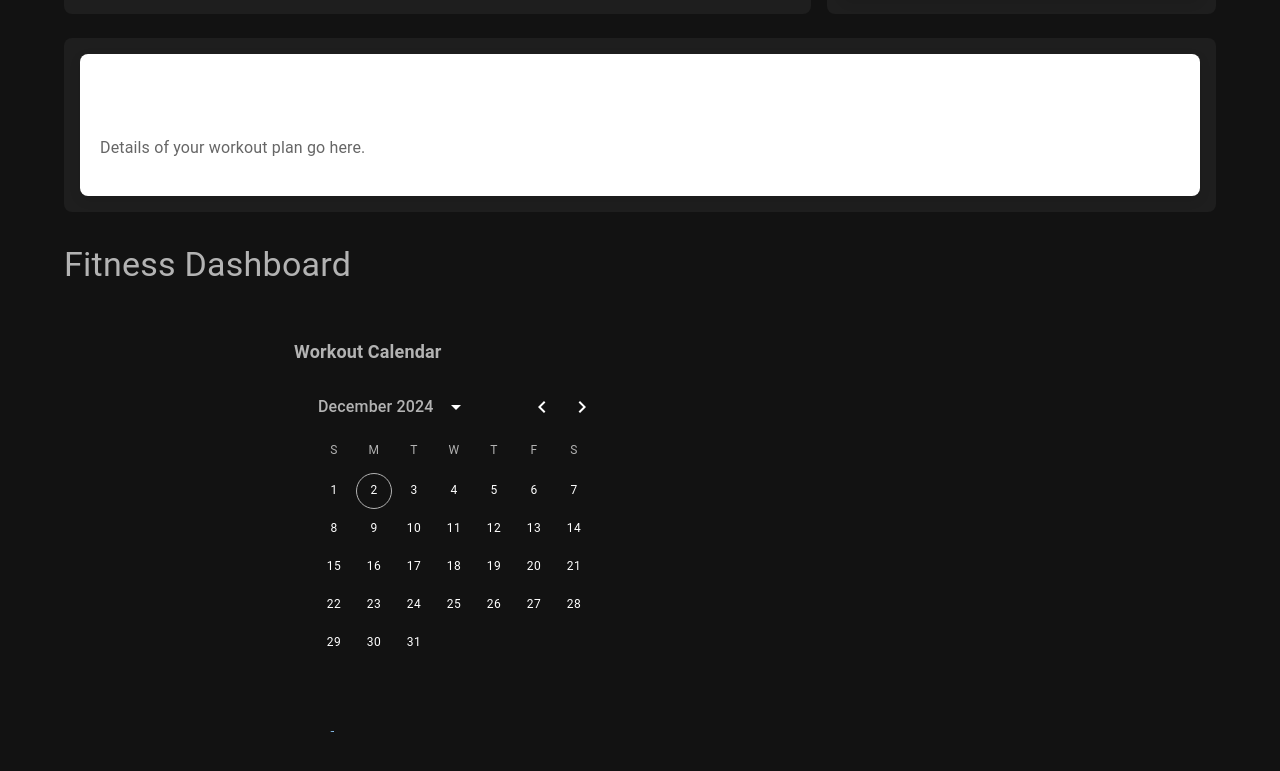
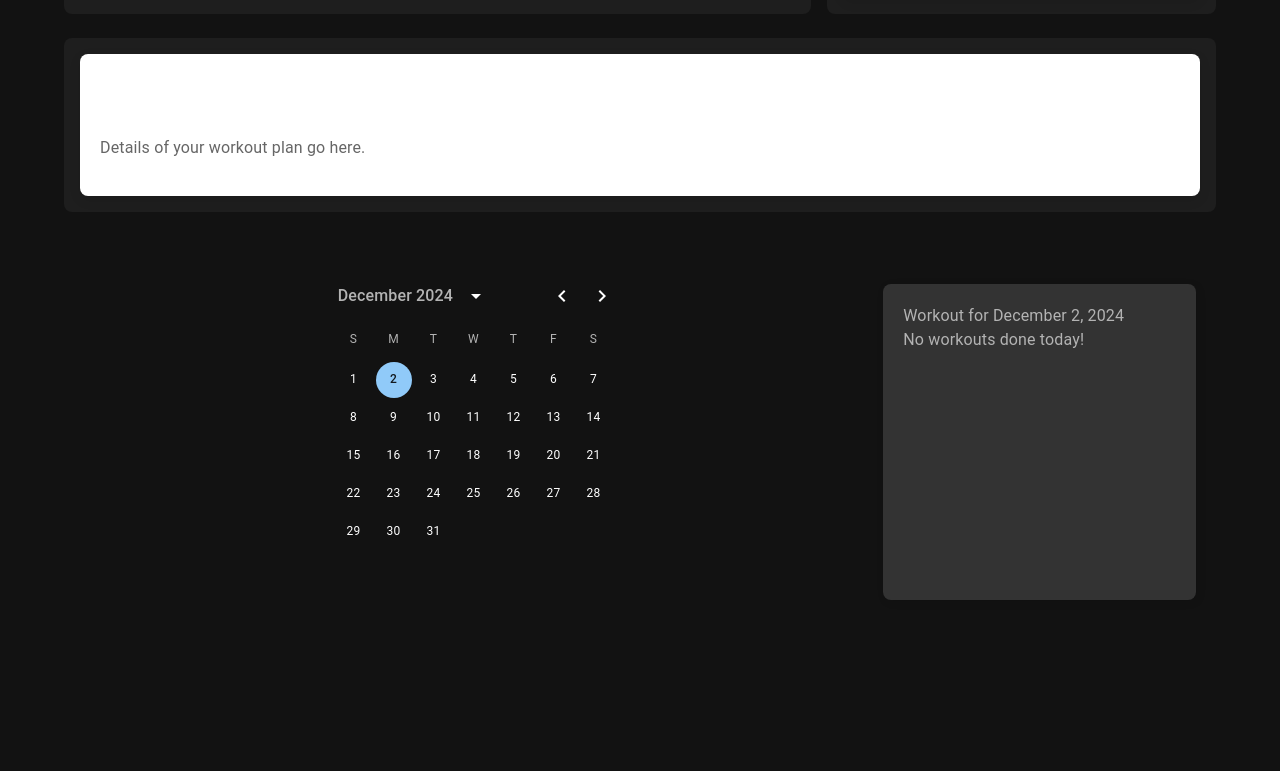
Before and after one commit to ngupta0843/CS35L-Final-Project, a React (Create React App) app in the folder client/: page /dashboard in a window 1280 px wide. Shown: the part 619-1390 px from the top of the page. After the commit the page ends 1239 px from the top, so only its background shows below. Built offline with nearby package versions, Linux system fonts and the light colour scheme.

Commit message:
Added a description box for workouts done every day. Will update with backend later

```diff
--- a/client/src/components/dashboard/Dashboard.jsx
+++ b/client/src/components/dashboard/Dashboard.jsx
@@ -122,9 +122,6 @@ const Dashboard = () => {
       </Container>
       <Container maxWidth="lg">
       <Box sx={{ marginTop: 4 }}>
-        <Typography variant="h4" component="h1" gutterBottom>
-          Fitness Dashboard
-        </Typography>
 
         {/* Fitness Calendar */}
         <FitnessCalendar />
--- a/client/src/components/dashboard/FitnessCalendar.jsx
+++ b/client/src/components/dashboard/FitnessCalendar.jsx
@@ -1,74 +1,96 @@
+// FitnessCalendar.jsx
 
 import React, { useState } from "react";
 import styled from "styled-components";
 import { LocalizationProvider } from "@mui/x-date-pickers/LocalizationProvider";
 import { AdapterDayjs } from "@mui/x-date-pickers/AdapterDayjs";
 import { DateCalendar } from "@mui/x-date-pickers";
-import { CircularProgress } from "@mui/material";
+import { Card, Typography, Box } from "@mui/material";
+import dayjs from "dayjs";
 
 // Styled components
-const CalendarContainer = styled.div`
-  flex: 1;
-  max-width: 800px;
+const CalendarContainer = styled(Box)`
   display: flex;
   justify-content: center;
-  padding: 22px 0px;
-  overflow-y: scroll;
+  padding: 20px;
+  margin-top: 20px;
+  gap: 20px;
 `;
 
-const Left = styled.div`
-  flex: 0.3;
-  height: fit-content;
-  padding: 18px;
-  border: 1px solid ${({ theme }) => theme.text_primary + 20};
-  border-radius: 14px;
-  box-shadow: 1px 6px 20px 0px ${({ theme }) => theme.primary + 15};
-  margin-right: 20px;
+const CalendarWrapper = styled(Box)`
+  flex: 1;
 `;
 
-const Title = styled.div`
-  font-weight: 600;
-  font-size: 18px;
-  margin-bottom: 10px;
+const WorkoutWrapper = styled(Box)`
+  flex: 0.35;
+  max-width: 400px;
+  padding: 20px;
+  margin-top: 20px;
+  border-radius: 8px;
+  box-shadow: 2px 2px 8px rgba(0, 0, 0, 0.1);
+  background-color: #333;  /* Dark background */
+  color: white;  /* White text color */
 `;
 
-// Local data: Example workouts for a week
-const localWorkouts = [
-  { date: "2024-12-01", workout: "Yoga Session" },
-  { date: "2024-12-03", workout: "Strength Training" },
-  { date: "2024-12-05", workout: "Cardio: Running" },
-  { date: "2024-12-07", workout: "HIIT Training" },
-  { date: "2024-12-09", workout: "Rest Day" },
+const WorkoutTitle = styled(Typography)`
+  font-weight: bold;
+  font-size: 18px;
+`;
+
+const WorkoutDescription = styled(Typography)`
+  font-size: 14px;
+  margin-top: 10px;
+`;
+
+const mockWorkouts = [
+  {
+    date: "2024-12-01",
+    title: "Morning Yoga",
+    description: "A full body stretch and relaxation session.",
+  },
+  {
+    date: "2024-12-02",
+    title: "Cardio Workout",
+    description: "High-intensity interval training (HIIT) session.",
+  },
 ];
 
 const FitnessCalendar = () => {
-  const [selectedDate, setSelectedDate] = useState(null);
-  const [workoutsForSelectedDate, setWorkoutsForSelectedDate] = useState(null);
+  const [selectedDate, setSelectedDate] = useState(dayjs()); // Initialize with current date
+  const [workoutDescription, setWorkoutDescription] = useState("No workouts done today!");
 
-  const handleDateChange = (date) => {
-    setSelectedDate(date);
-    const workout = localWorkouts.find(workout => workout.date === date.format("YYYY-MM-DD"));
-    setWorkoutsForSelectedDate(workout ? workout.workout : "No workout planned");
+  // Handle the date change
+  const handleDateChange = (newDate) => {
+    setSelectedDate(newDate);
+
+    const workoutForSelectedDate = mockWorkouts.find(workout =>
+      dayjs(workout.date).isSame(newDate, "day")
+    );
+
+    if (workoutForSelectedDate) {
+      setWorkoutDescription(`${workoutForSelectedDate.title}: ${workoutForSelectedDate.description}`);
+    } else {
+      setWorkoutDescription("No workouts done today!");
+    }
   };
 
   return (
     <CalendarContainer>
-      <Left>
-        <Title>Workout Calendar</Title>
+      {/* Calendar Section */}
+      <CalendarWrapper>
         <LocalizationProvider dateAdapter={AdapterDayjs}>
-          <DateCalendar onChange={handleDateChange} />
+          <DateCalendar
+            value={selectedDate}
+            onChange={handleDateChange}
+          />
         </LocalizationProvider>
-        <div>
-          {selectedDate ? (
-            <div>
-              <h3>Workout for {selectedDate.format("MMMM D, YYYY")}</h3>
-              <p>{workoutsForSelectedDate}</p>
-            </div>
-          ) : (
-            <CircularProgress />
-          )}
-        </div>
-      </Left>
+      </CalendarWrapper>
+
+      {/* Workout Details Section */}
+      <WorkoutWrapper>
+        <WorkoutTitle>Workout for {selectedDate.format("MMMM D, YYYY")}</WorkoutTitle>
+        <WorkoutDescription>{workoutDescription}</WorkoutDescription>
+      </WorkoutWrapper>
     </CalendarContainer>
   );
 };
```
